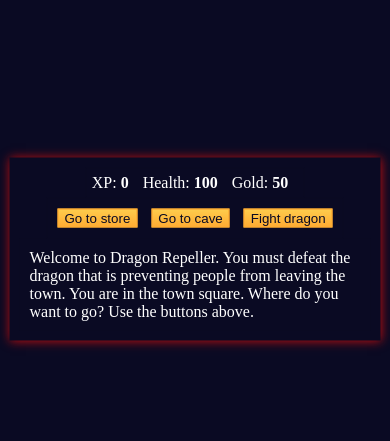
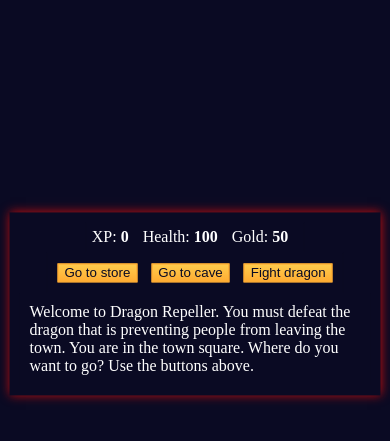
Before and after one commit to AmrZizoKH/AmrZizoKH-RPG-dragon-game, a plain HTML site: page index.html in a window 390 px wide. Shown: the part 173-614 px from the top of the page. Drawn offline with Linux system fonts and the light colour scheme.

Commit message:
Update RPG.css

```diff
--- a/RPG.css
+++ b/RPG.css
@@ -69,6 +69,7 @@ body {
         width: 90%;
         max-width: none;
         margin: 0 auto;
+        transform: translate(-50%, -20%);
     }
     button {
         margin: 5px;
```
